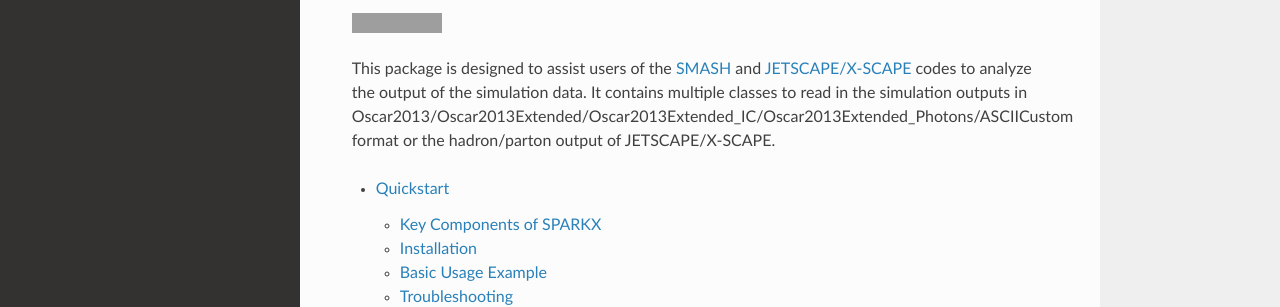
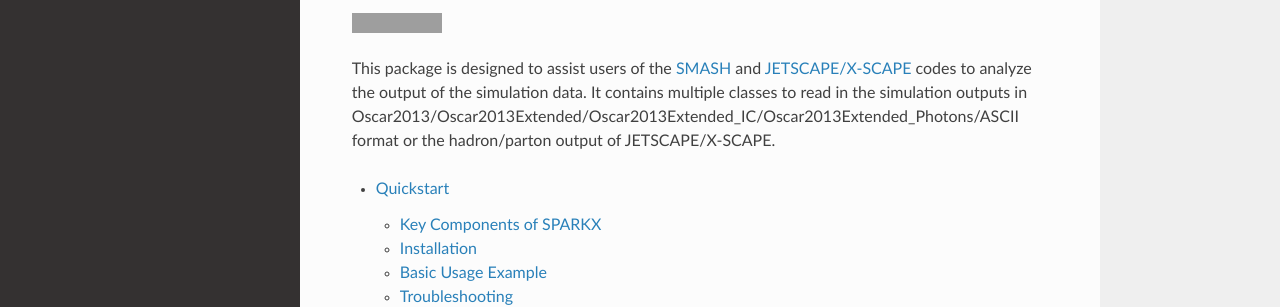
Before and after one commit to smash-transport/sparkx, a Sphinx documentation site: the page built from docs/source/index.rst, in a window 1280 px wide and 900 px high. Shown: the part 429-736 px from the top of the window. Built offline with Sphinx 7.4.7 and the Read the Docs theme 3.1.0, drawn with Linux system fonts in a browser that asks for light colours; pages that are not in the unit, such as notebooks, are missing from menus; grey boxes are pictures that could not be loaded.

Commit message:
Replace ASCIICustom by ASCII

```diff
--- a/docs/source/index.rst
+++ b/docs/source/index.rst
@@ -20,7 +20,7 @@ SPARKX
    </a>
 
 This package is designed to assist users of the `SMASH <https://smash-transport.github.io/>`_ and `JETSCAPE/X-SCAPE <https://jetscape.org/>`_ codes to analyze the output of the simulation data.
-It contains multiple classes to read in the simulation outputs in Oscar2013/Oscar2013Extended/Oscar2013Extended_IC/Oscar2013Extended_Photons/ASCIICustom format or the hadron/parton output of JETSCAPE/X-SCAPE.
+It contains multiple classes to read in the simulation outputs in Oscar2013/Oscar2013Extended/Oscar2013Extended_IC/Oscar2013Extended_Photons/ASCII format or the hadron/parton output of JETSCAPE/X-SCAPE.
 
 .. toctree::
    :maxdepth: 2
```
Also changed, not shown: README.md (+1 -1 lines), 1 other file.
